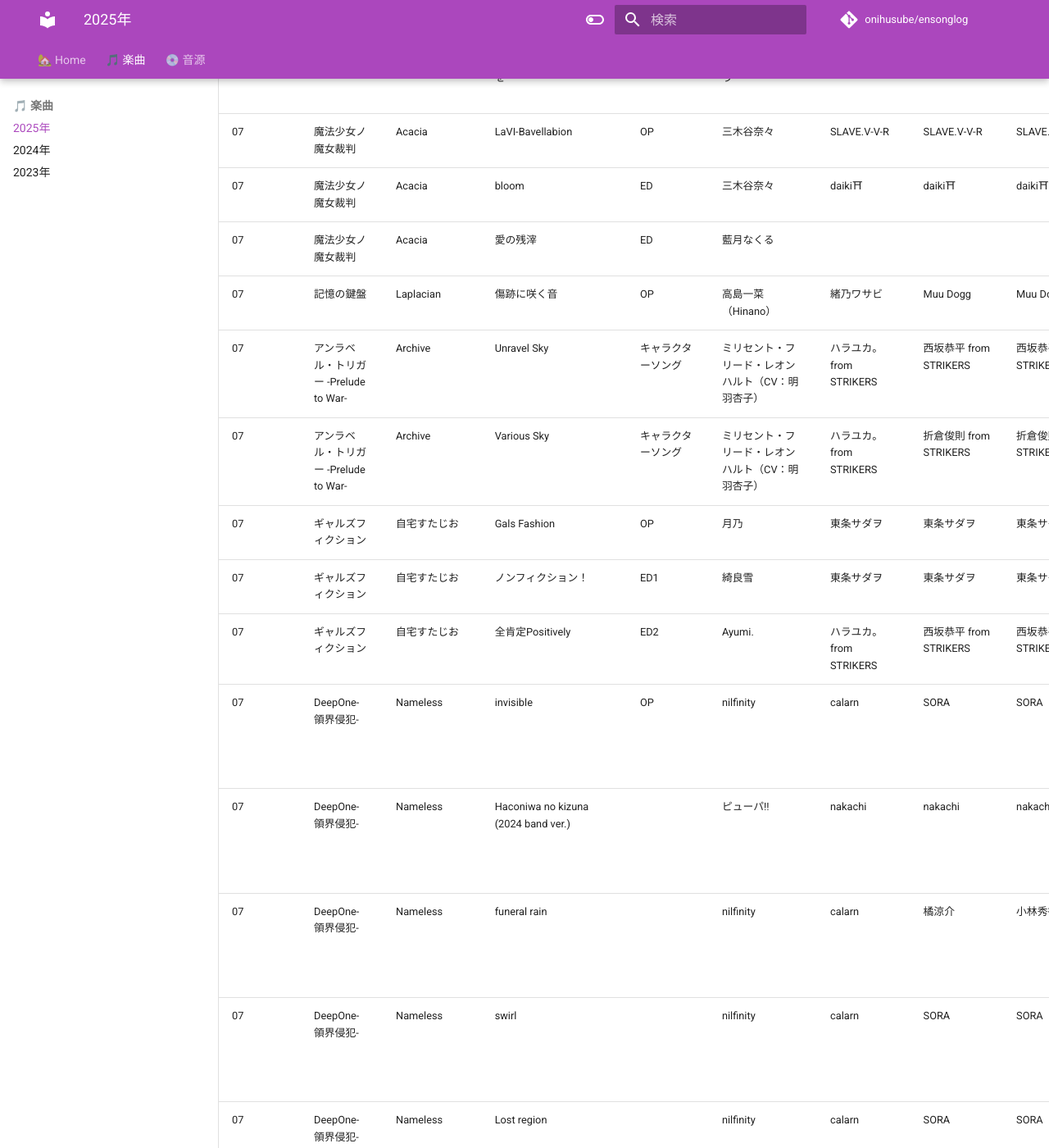
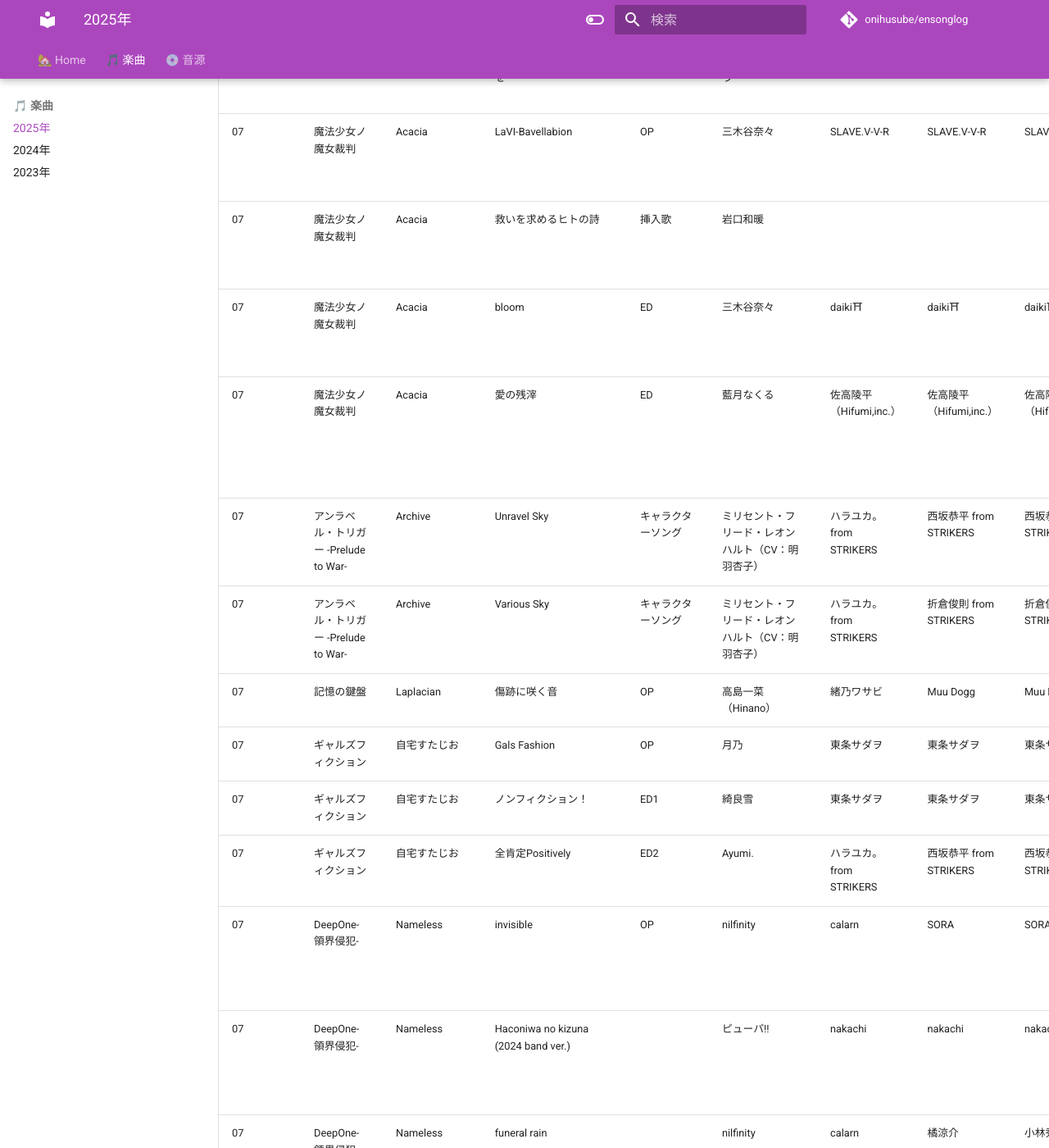
Before and after one commit to onihusube/ensonglog, an MkDocs documentation site: the page built from docs/2025/楽曲.md, in a window 1280 px wide and 1400 px high, scrolled down 14936 px. Shown: the whole window at 82% size. Built offline with MkDocs 1.6.1 and Material for MkDocs 9.7.7, drawn with Linux system fonts in a browser that asks for light colours; emoji names are drawn with the system emoji font; comment, search, counter and statistics services are not loaded; some of the changed text lies outside the part shown.

Commit message:
7月分追記

```diff
--- a/docs/2025/楽曲.md
+++ b/docs/2025/楽曲.md
@@ -136,12 +136,13 @@
 | 06<!--/27--> | ハッピーウィークエンド | HOOKSOFT | カナリーブロッサム | OP | S☆猫 | 永原さくら | A-DASH | A-DASH | 豪華限定版特典 オリジナルサウンドトラック | Guitar, Bass: A-DASH | [:fontawesome-brands-youtube:](https://www.youtube.com/watch?v=n_Qovz4OMeE) [:fontawesome-brands-youtube:](https://www.youtube.com/watch?v=10Kjn0615Q4) [:fontawesome-brands-youtube:](https://www.youtube.com/watch?v=xXcekxsYcRw) |
 | 06<!--/27--> | ワナクリ2 | DESSERT Soft | want to be | OP | ミツキルリ／大島はるな（コーラス） | #エロティック大島 | DJ himmy | #エロティック大島 | 予約特典 オリジナルヴォーカルCD |  | [:fontawesome-brands-youtube:](https://www.youtube.com/watch?v=0Aq_AObG5fk) |
 | 06<!--/27--> | ワナクリ2 | DESSERT Soft | キミとのこれからのことを | ED | solfa feat.小春めう | 天ヶ咲麗 | 橋咲透 | 橋咲透 | 予約特典 オリジナルヴォーカルCD |  |  |
-| 07<!--/18--> | 魔法少女ノ魔女裁判 | Acacia | LaVI-Bavellabion | OP | 三木谷奈々 | SLAVE.V-V-R | SLAVE.V-V-R | SLAVE.V-V-R | | | [:fontawesome-brands-youtube:](https://www.youtube.com/watch?v=w2HuQ95Huxw) |
-| 07<!--/18--> | 魔法少女ノ魔女裁判 | Acacia | bloom | ED | 三木谷奈々 | daiki⛩ | daiki⛩ | daiki⛩ | | |  |
-| 07<!--/18--> | 魔法少女ノ魔女裁判 | Acacia | 愛の残滓 | ED | 藍月なくる |  |  |  | | | [:fontawesome-brands-youtube:](https://www.youtube.com/watch?v=-F3NV1ls41c) |
-| 07<!--/25--> | 記憶の鍵盤 | Laplacian | 傷跡に咲く音 | OP | 高島一菜（Hinano） | 緒乃ワサビ | Muu Dogg | Muu Dogg | | ギター：きこり、ベース：pino | [:fontawesome-brands-youtube:](https://www.youtube.com/watch?v=BpHu84OqYGU) [:fontawesome-brands-youtube:](https://www.youtube.com/watch?v=eAJievuKi1I)|
+| 07<!--/18--> | 魔法少女ノ魔女裁判 | Acacia | LaVI-Bavellabion | OP | 三木谷奈々 | SLAVE.V-V-R | SLAVE.V-V-R | SLAVE.V-V-R | コンプリートオリジナルサウンドトラック | | [:fontawesome-brands-youtube:](https://www.youtube.com/watch?v=w2HuQ95Huxw) |
+| 07<!--/18--> | 魔法少女ノ魔女裁判 | Acacia | 救いを求めるヒトの詩 | 挿入歌 | 岩口和暖 |  |  |  | コンプリートオリジナルサウンドトラック | |  |
+| 07<!--/18--> | 魔法少女ノ魔女裁判 | Acacia | bloom | ED | 三木谷奈々 | daiki⛩ | daiki⛩ | daiki⛩ | コンプリートオリジナルサウンドトラック | | [:fontawesome-brands-youtube:](https://www.youtube.com/watch?v=mH5cYQ0Vlqc) |
+| 07<!--/18--> | 魔法少女ノ魔女裁判 | Acacia | 愛の残滓 | ED | 藍月なくる | 佐高陵平（Hifumi,inc.） | 佐高陵平（Hifumi,inc.） | 佐高陵平（Hifumi,inc.） | コンプリートオリジナルサウンドトラック | Mixing Engineer：石塚陽大（Hifumi,inc.） </br> Guitar：伊藤"三代"タカシ（Hifumi,inc.） | [:fontawesome-brands-youtube:](https://www.youtube.com/watch?v=-F3NV1ls41c) |
 | 07<!--/25--> | アンラベル・トリガー -Prelude to War- | Archive | Unravel Sky | キャラクターソング | ミリセント・フリード・レオンハルト（CV：明羽杏子） | ハラユカ。 from STRIKERS | 西坂恭平 from STRIKERS | 西坂恭平 from STRIKERS | 豪華版特典 カバーソングCD | アンラベル・トリガーOPのカバー曲 | |
 | 07<!--/25--> | アンラベル・トリガー -Prelude to War- | Archive | Various Sky | キャラクターソング | ミリセント・フリード・レオンハルト（CV：明羽杏子） | ハラユカ。 from STRIKERS | 折倉俊則 from STRIKERS | 折倉俊則 from STRIKERS | 豪華版特典 カバーソングCD | アンラベル・トリガーEDのカバー曲 | |
+| 07<!--/25--> | 記憶の鍵盤 | Laplacian | 傷跡に咲く音 | OP | 高島一菜（Hinano） | 緒乃ワサビ | Muu Dogg | Muu Dogg | | ギター：きこり、ベース：pino | [:fontawesome-brands-youtube:](https://www.youtube.com/watch?v=BpHu84OqYGU) [:fontawesome-brands-youtube:](https://www.youtube.com/watch?v=eAJievuKi1I)|
 | 07<!--/25--> | ギャルズフィクション | 自宅すたじお | Gals Fashion | OP | 月乃 | 東条サダヲ | 東条サダヲ | 東条サダヲ | 同封特典	主題歌CD | E.Guitar：Nemoka.T | [:fontawesome-brands-youtube:](https://www.youtube.com/watch?v=CNeMykc9nZU) |
 | 07<!--/25--> | ギャルズフィクション | 自宅すたじお | ノンフィクション！ | ED1 | 綺良雪 | 東条サダヲ | 東条サダヲ | 東条サダヲ | 同封特典	主題歌CD | E.Guitar：Nemoka.T | |
 | 07<!--/25--> | ギャルズフィクション | 自宅すたじお | 全肯定Positively | ED2 | Ayumi. | ハラユカ。from STRIKERS | 西坂恭平 from STRIKERS | 西坂恭平 from STRIKERS | 同封特典	主題歌CD | | |
@@ -152,12 +153,13 @@
 | 07<!--/25--> | DeepOne-領界侵犯- | Nameless | Lost region | | nilfinity | calarn | SORA | SORA | 特別限定版特典 DeepOne-領界侵犯- Original Sound Track | |  |
 | 07<!--/25--> | 廃村少女［弐］　～陰り誘う秘姫の匣～ | エスクード（Escu:de） | 孤籠の鶫 | 主題歌 | solfa feat. 霜月はるか | 天ヶ咲麗 | 橋咲透 | 橋咲透 | [FANZA](https://dlsoft.dmm.co.jp/detail/views_0910/) </br> 音楽全集 | | [:fontawesome-brands-youtube:](https://www.youtube.com/watch?v=hy_9IVXxsAk) |
 | 07<!--/25--> | 廃村少女［弐］ | エスクード（Escu:de） | Ever and… | ED | solfa feat.夢乃ゆき | 天ヶ咲麗 | 橋咲透 | 橋咲透 | 音楽全集 | | |
-| 07<!--/25--> | Venus Blood VALKYRIE  | dualtail | To Valhalla | 主題歌 | nao  | 天ヶ咲麗 | 伊吹ユキヒロ | 伊吹ユキヒロ | | | [:fontawesome-brands-youtube:](https://www.youtube.com/watch?v=x8CZQ53HjBQ) |
+| 07<!--/25--> | Venus Blood VALKYRIE  | dualtail | To Valhalla | 主題歌 | nao | 天ヶ咲麗 | 伊吹ユキヒロ | 伊吹ユキヒロ | | | [:fontawesome-brands-youtube:](https://www.youtube.com/watch?v=x8CZQ53HjBQ) |
 | 07<!--/25--> | Venus Blood VALKYRIE  | dualtail | Frozen World | 挿入歌 | solfa feat. 小春めう | 天ヶ咲麗 | 伊吹ユキヒロ | 伊吹ユキヒロ || | |
 | 07<!--/25--> | ホめられて伸びるSR少女たち  | MOONSTONE Cherry | 愛のパズル | OP | solfa feat. 夢乃ゆき | 天ヶ咲麗 | 橋咲透 | 橋咲透 | | | [:fontawesome-brands-youtube:](https://www.youtube.com/watch?v=jTLYxo9Ve1c)  |
 | 07<!--/25--> | もっと！最高に都合のいいパイズリ上手のソフィーさん | POISON EXTACY | break through | 主題歌 | solfa feat.nao | 天ヶ咲麗 | 橋咲透 | 橋咲透 | 限定版特典 |  | [HP](https://www.parallel-soft.net/p-ex/project/pm2/download.html) |
-| 07<!--/25--> | もっと！最高に都合のいいパイズリ上手のソフィーさん | Parallel Soft | きみとイキたいワンダーランド | CM曲 | solfa feat.春河あかり | 春河あかり | 伊吹ユキヒロ | 伊吹ユキヒロ | | | [HP](https://www.parallel-soft.net/p-ex/project/pm2/DL/pm2_cm.mp4) |
-| 07<!--/25--> | 宿りし乙女の誓いと魔法 | ensemble | Moon light | OP | Duca | Duca | ANZIE | ANZIE | |  | [:fontawesome-brands-youtube:](https://www.youtube.com/watch?v=ofeQLkjSU04) [:fontawesome-brands-youtube:](https://www.youtube.com/watch?v=JS7mvOz5sbo) |
+| 07<!--/25--> | もっと！最高に都合のいいパイズリ上手のソフィーさん | Parallel Soft | きみとイキたいワンダーランド | CM曲 | solfa feat.春河あかり | 春河あかり | 伊吹ユキヒロ | 伊吹ユキヒロ | 限定版特典 | | [HP](https://www.parallel-soft.net/p-ex/project/pm2/DL/pm2_cm.mp4) |
+| 07<!--/25--> | 宿りし乙女の誓いと魔法 | ensemble | Moon light | OP | Duca | Duca | ANZIE | ANZIE | 豪華版特典 サウンドトラック |  | [:fontawesome-brands-youtube:](https://www.youtube.com/watch?v=ofeQLkjSU04) [:fontawesome-brands-youtube:](https://www.youtube.com/watch?v=JS7mvOz5sbo) |
+| 07<!--/25--> | 宿りし乙女の誓いと魔法 | ensemble | Mystical | ED | Rin'ca | Duca | ANZIE | ANZIE | 豪華版特典 サウンドトラック |  |  |
 | 08<!--/01--> | Imperial knights | ぽいずん |  | OP | 浅木式 | 勇者乾電池 | ねるそん700 | | |  | [:fontawesome-brands-youtube:](https://www.youtube.com/watch?v=hndnvegBjvE) |
 | 08<!--/17--> | おにいちゃんコンティニュー! ゆうりとしーくれっとらぶ♥ | ぱんみみそふと | Girl's Make | ED | ばん | John hive | コバヤシユウヤ | コバヤシユウヤ | | | |
 | 08<!--/28--> | 制服カノジョ2.5 | ENTERGRAM | オトナピュアハート  | OP   | 古賀希望（CV:月城日花） | monaka  | nobo | nobo | | Guitar:鴇田樹 </br> Mix:清野健太郎 | [:fontawesome-brands-youtube:](https://www.youtube.com/watch?v=yxBVvN9KUns)  |
```
Also changed, not shown: docs/2025/音源.md (+3 -1 lines).
